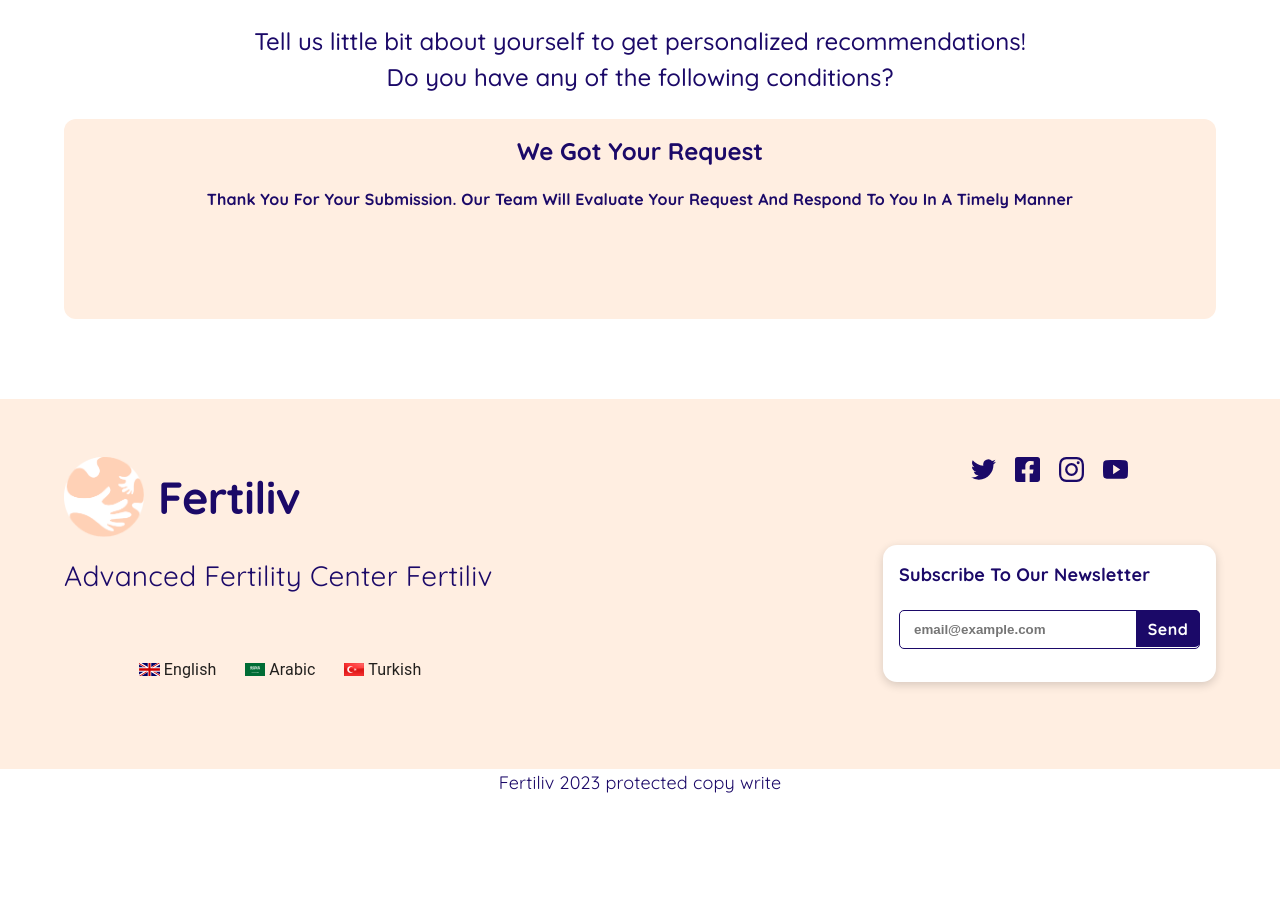
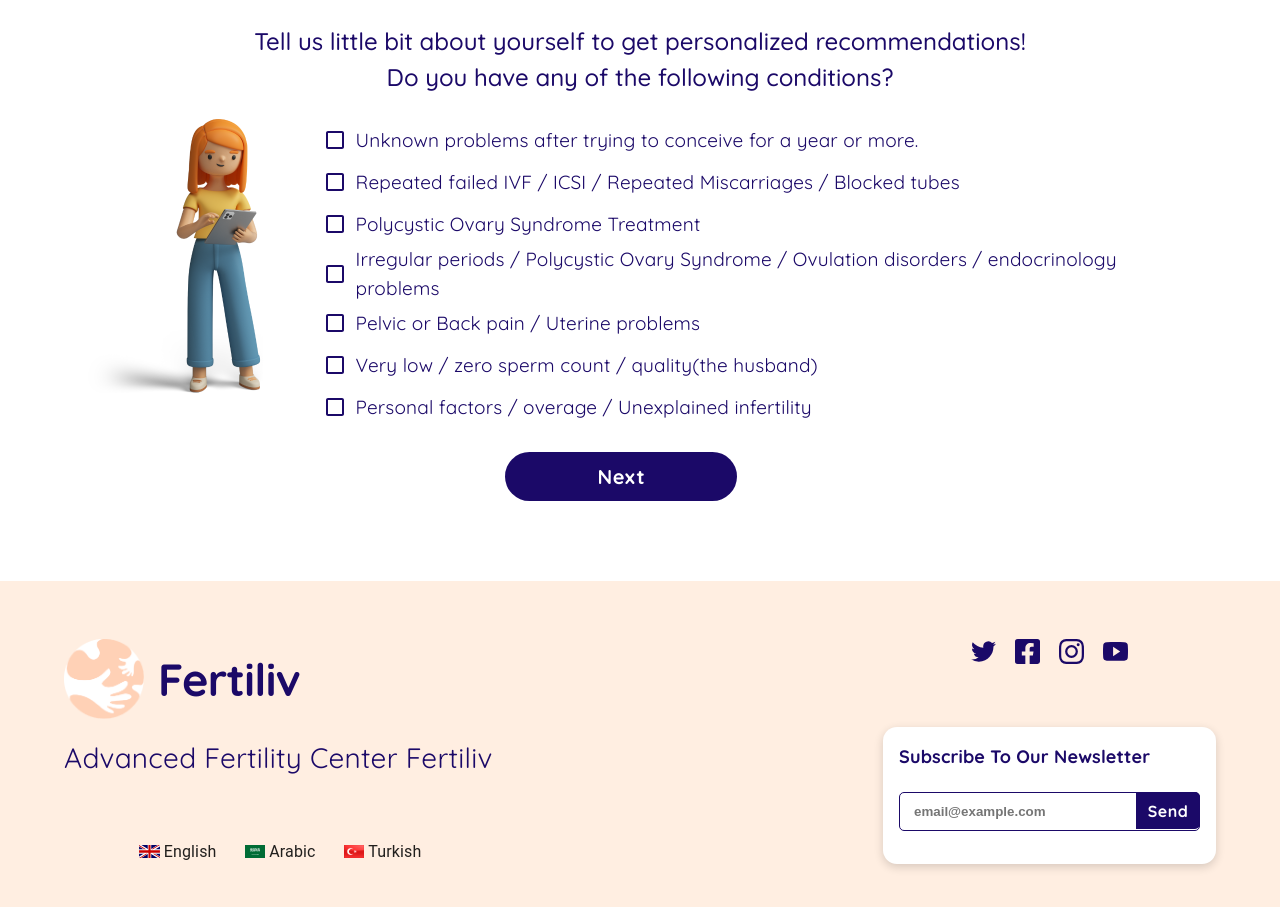
Before and after one commit to safemedigo1/Fertiliv, a Next.js app: page / in a window 1280 px wide. Shown: the part 7245-8152 px from the top of the page. Before the commit the page ends 8041 px from the top, so only its background shows below. Built offline with nearby package versions, Linux system fonts and the light colour scheme.

Commit message:
Reset steps

```diff
--- a/components/Home/Quote/index.jsx
+++ b/components/Home/Quote/index.jsx
@@ -8,7 +8,7 @@ import { motion } from "framer-motion";
 
 const Quote = () => {
   const { quoteImg } = imgs;
-  const [step, setStep] = useState(3);
+  const [step, setStep] = useState(1);
   const [phoneNum, setPhoneNum] = useState();
   const [updatedFormData, setUpdatedFormData] = useState();
   const [formData, setFormData] = useState({
```
